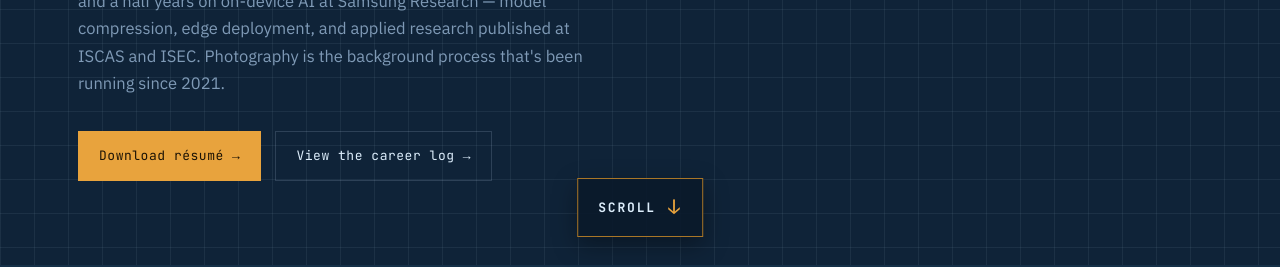
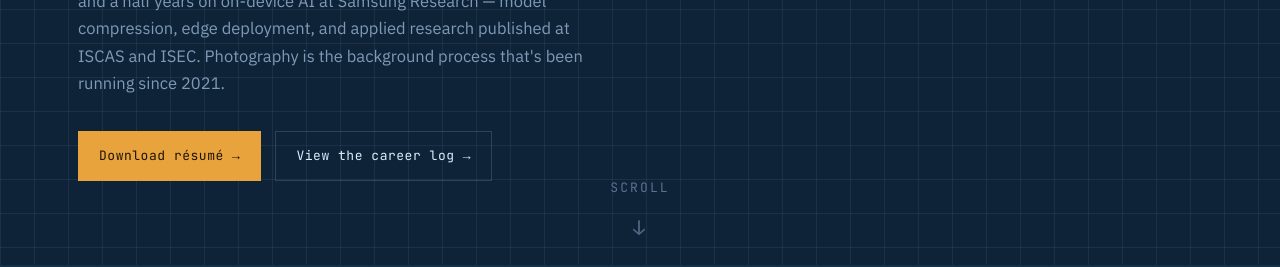
Before and after one commit to tuneerk/tuneerk.github.io, a plain HTML site: page index.html in a window 1280 px wide. Shown: the part 535-802 px from the top of the page. Drawn offline with Linux system fonts and the light colour scheme.

Commit message:
Revert scroll cue to plain text style, sized up
Drop the bordered badge treatment and go back to the original
stacked label/arrow style, scaled up (13px label, 20px arrow) for
better visibility.

```diff
--- a/index.html
+++ b/index.html
@@ -102,16 +102,14 @@
   .cta-row{display:flex; gap:14px; flex-wrap:wrap;}
 
   .scroll-cue{
-    position:fixed; left:50%; bottom:28px; transform:translateX(-50%); z-index:900;
-    display:flex; align-items:center; gap:12px;
-    padding:12px 20px; border:1px solid var(--amber-dim); background:rgba(10,26,43,0.9);
-    font-family:var(--mono); font-size:13px; font-weight:700; letter-spacing:0.14em; text-transform:uppercase;
-    color:var(--ink); opacity:1; transition:opacity .3s ease; pointer-events:none;
-    box-shadow:0 8px 24px rgba(0,0,0,0.35);
+    position:fixed; left:50%; bottom:26px; transform:translateX(-50%); z-index:900;
+    display:flex; flex-direction:column; align-items:center; gap:8px;
+    font-family:var(--mono); font-size:13px; letter-spacing:0.16em; text-transform:uppercase;
+    color:var(--ink-faint); opacity:1; transition:opacity .3s ease; pointer-events:none;
   }
   .scroll-cue.hidden{opacity:0;}
-  .scroll-cue-arrow{color:var(--amber); font-size:20px; font-weight:700; animation:scrollBounce 1.4s ease-in-out infinite;}
-  @keyframes scrollBounce{ 0%,100%{transform:translateY(0);} 50%{transform:translateY(7px);} }
+  .scroll-cue-arrow{font-size:20px; animation:scrollBounce 1.6s ease-in-out infinite;}
+  @keyframes scrollBounce{ 0%,100%{transform:translateY(0); opacity:.5;} 50%{transform:translateY(8px); opacity:1;} }
   .btn{
     font-family:var(--mono); font-size:13px; letter-spacing:0.04em; text-transform:none;
     text-decoration:none; padding:13px 20px; border:1px solid var(--line);
```
